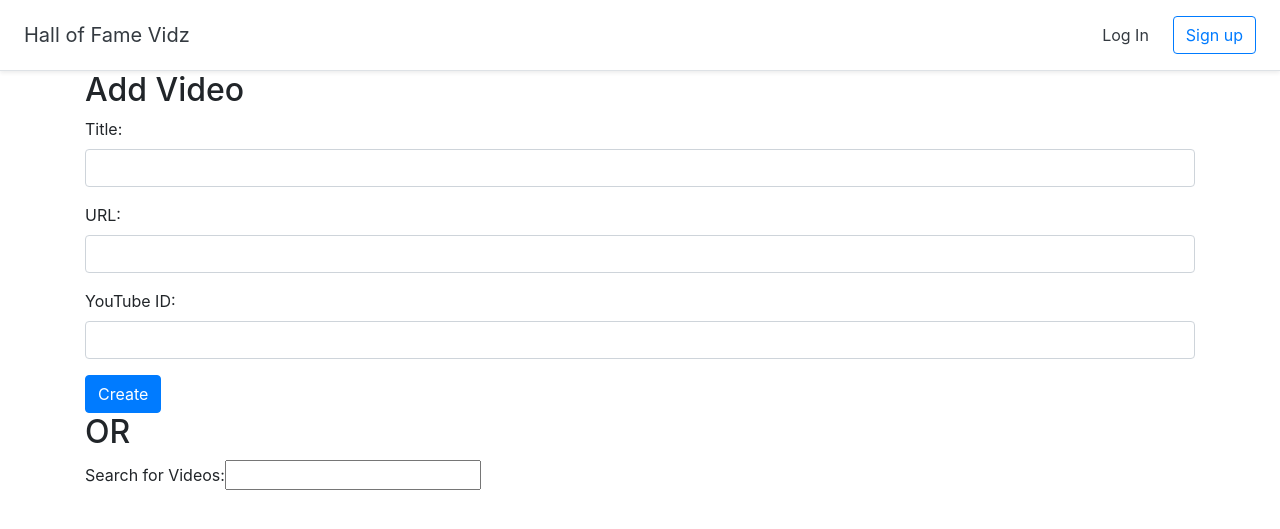
After one commit to robotvilla/hofvidz-project, a Django app: page /halloffame/1/addvideo in a window 1280 px wide. The commit adds this page. Shown: the top 529 px of the page. Run offline with Django 3.2, Linux system fonts and the light colour scheme; some libraries are stand-ins or nearby versions.

Commit message:
added more components and html templates

```diff
--- /dev/null
+++ b/halls/forms.py
@@ -0,0 +1,12 @@
+from .models import Video
+from django import forms
+
+class VideoForm(forms.ModelForm):
+    class Meta:
+        model = Video
+        fields = ['title', 'url', 'youtube_id']
+        labels = {'youtube_id':'YouTube ID', 'url':'URL'}
+
+
+class SearchForm(forms.Form):
+    search_term = forms.CharField(max_length=255, label='Search for Videos:')
--- a/halls/models.py
+++ b/halls/models.py
@@ -1,7 +1,9 @@
 from django.db import models
+from django.contrib.auth.models import User
 
 class Hall(models.Model):
     title = models.CharField(max_length=255)
+    user = models.ForeignKey(User, on_delete=models.CASCADE)
 
 class Video(models.Model):
     title = models.CharField(max_length=255)
--- /dev/null
+++ b/halls/templates/halls/add_video.html
@@ -0,0 +1,26 @@
+{% extends 'halls/base.html' %}
+{% block content %}
+<div class="container">
+    <h2>Add Video</h2>
+    <form method="post">
+        {% csrf_token %}
+        {% load widget_tweaks %}
+
+        {% for field in form %}
+        <div class="form-group {% if field.errors %}alert aler-danger{% endif %}">
+            {{ field.errors }}
+            {{ field.label_tag }}
+            {% render_field field class="form-control" %}
+        </div>
+        {% endfor %}
+
+        <button type="submit" class="btn btn-primary">Create</button>
+    </form>
+
+    <h2>OR</h2>
+    <form>
+        {{ search_form }}
+    </form>
+</div>
+
+{% endblock %}
--- a/halls/templates/halls/create_hall.html
+++ b/halls/templates/halls/create_hall.html
@@ -1,10 +1,11 @@
 {% extends 'halls/base.html' %}
 {% block content %}
 <div class="container">
+    <h2>Create Hall of Fame</h2>
     <form method="post">
         {% csrf_token %}
         {{ form.as_p }}
-        <input type="submit" value="Create Hall">
+        <button type="submit" class="btn btn-primary">Create</button>
     </form>
 </div>
 
--- a/halls/views.py
+++ b/halls/views.py
@@ -1,19 +1,69 @@
-from django.shortcuts import render
+from django.shortcuts import render, redirect
 from django.urls import reverse_lazy
 from django.views import generic
 from django.contrib.auth.forms import UserCreationForm
-from .models import Hall
+from django.contrib.auth import authenticate, login
+from .models import Hall, Video
+from .forms import VideoForm, SearchForm
 
 def home(request):
     return render(request, 'halls/home.html')
+
+def dashboard(request):
+    return render(request, 'halls/dashboard.html')
+
+def add_video(request, pk):
+    form = VideoForm()
+
+    search_form = SearchForm()
+
+    if request.method == 'POST':
+        filled_form = VideoForm(request.POST)
+        if filled_form.is_valid():
+            video = Video()
+            video.url = filled_form.cleaned_data['url']
+            video.title = filled_form.cleaned_data['title']
+            video.youtube_id = filled_form.cleaned_data['youtube_id']
+            video.hall = Hall.objects.get(pk=pk)
+            video.save()
+
+    return render(request, 'halls/add_video.html', {'form':form, 'search_form':search_form})
 
 class SignUp(generic.CreateView):
     form_class = UserCreationForm
     success_url = reverse_lazy('home')
     template_name = 'registration/signup.html'
 
+    def form_valid(self, form):
+        view = super(SignUp, self).form_valid(form)
+        # lines 19-21 login user immediately after signing up
+        username, password = form.cleaned_data.get('username'), form.cleaned_data.get('password1')
+        user = authenticate(username=username, password=password)
+        login(self.request, user)
+        return view
+
 class CreateHall(generic.CreateView):
     model = Hall
     fields = ['title']
     template_name = 'halls/create_hall.html'
     success_url = reverse_lazy('home')
+
+    def form_valid(self, form):
+        form.instance.user = self.request.user
+        super(CreateHall, self).form_valid(form)
+        return redirect('dashboard')
+
+class DetailHall(generic.DetailView):
+    model = Hall
+    template_name = 'halls/detail_hall.html'
+
+class UpdateHall(generic.UpdateView):
+    model = Hall
+    template_name = 'halls/update_hall.html'
+    fields = ['title']
+    success_url = reverse_lazy('dashboard')
+
+class DeleteHall(generic.DeleteView):
+    model = Hall
+    template_name = 'halls/delete_hall.html'
+    success_url = reverse_lazy('dashboard')
--- a/hofvidz/settings.py
+++ b/hofvidz/settings.py
@@ -41,6 +41,7 @@ INSTALLED_APPS = [
     'django.contrib.messages',
     'django.contrib.staticfiles',
     'halls',
+    'widget_tweaks',
 ]
 
 MIDDLEWARE = [
--- a/hofvidz/urls.py
+++ b/hofvidz/urls.py
@@ -23,12 +23,18 @@ from django.conf import settings
 urlpatterns = [
     path('admin/', admin.site.urls),
     path('', views.home, name='home'),
+    path('dashboard', views.dashboard, name='dashboard'),
     #AUTH
-    path('signup', views.SignUp.as_view(), name='signup'),
-    path('login', auth_views.LoginView.as_view(), name='login'),
-    path('logout', auth_views.LogoutView.as_view(), name='logout'),
+    path('signup/', views.SignUp.as_view(), name='signup'),
+    path('login/', auth_views.LoginView.as_view(), name='login'),
+    path('logout/', auth_views.LogoutView.as_view(), name='logout'),
     #Hall
-    path('halloffame/create', views.CreateHall.as_view(), name='create_hall'),
+    path('halloffame/create/', views.CreateHall.as_view(), name='create_hall'),
+    path('halloffame/<int:pk>/', views.DetailHall.as_view(), name='detail_hall'),
+    path('halloffame/<int:pk>/update', views.UpdateHall.as_view(), name='update_hall'),
+    path('halloffame/<int:pk>/delete', views.DeleteHall.as_view(), name='delete_hall'),
+    #Video
+    path('halloffame/<int:pk>/addvideo', views.add_video, name="add_video"),
 
 ]
 
```
Also changed, not shown: halls/templates/halls/dashboard.html (added, +7 -0 lines), halls/templates/halls/delete_hall.html (added, +16 -0 lines), halls/templates/halls/detail_hall.html (added, +8 -0 lines), halls/templates/halls/update_hall.html (added, +16 -0 lines), db.sqlite3, halls/migrations/0001_initial.py, 2 other files.
